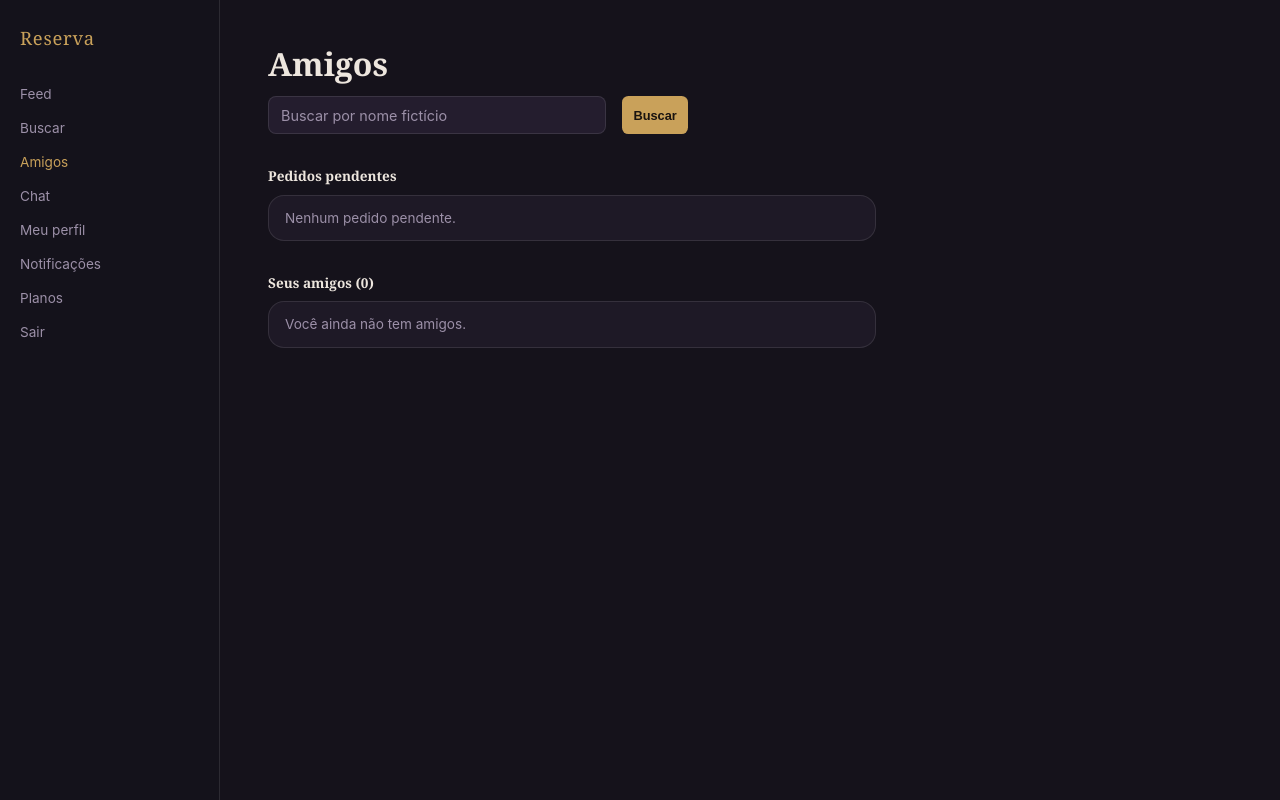
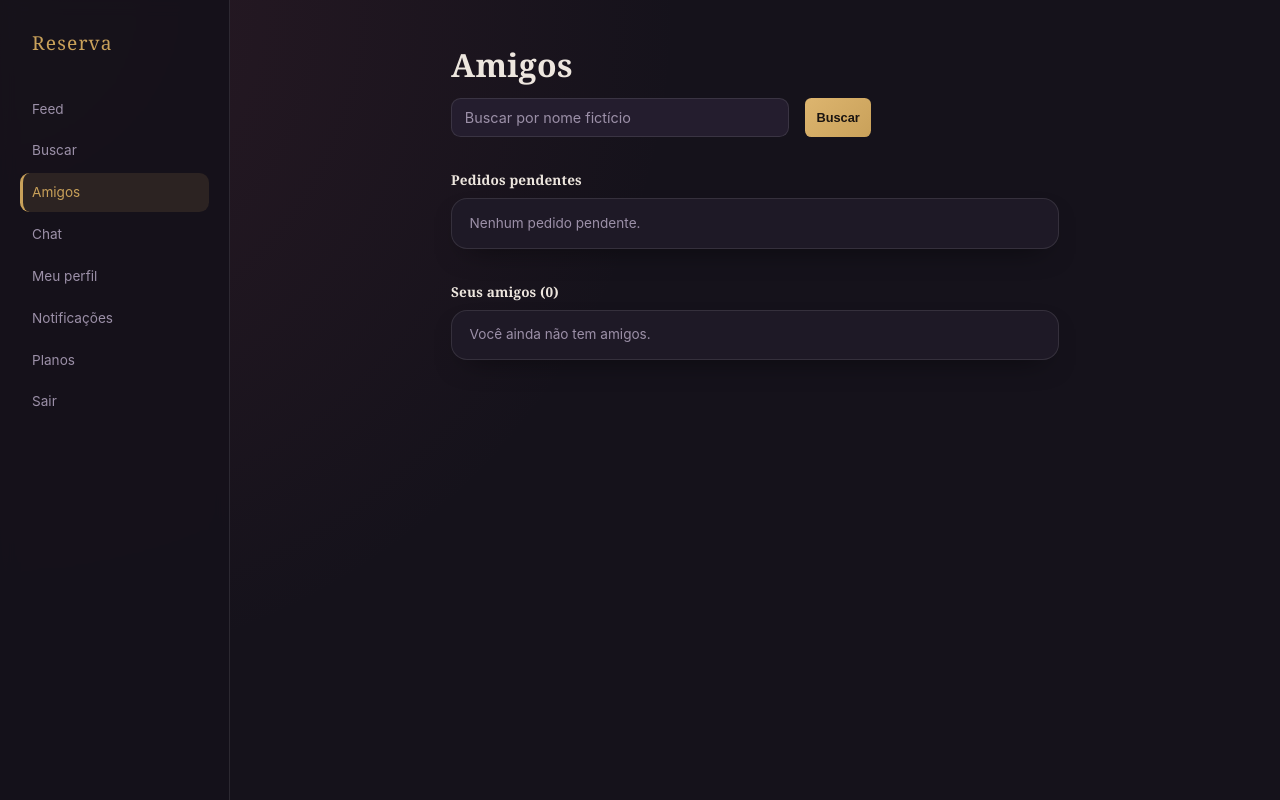
Before and after one commit to Ambar2307/venus, a PHP site: page /amigos.php in a window 1280 px wide. Run offline with PHP 8.4, Linux system fonts and the light colour scheme; the visitor is signed in with stand-in values (Sample User, id 1); data that the repository does not hold is empty.

Commit message:
Modernizar visual: feed centralizado, avatares com iniciais, cards com sombra
O feed ficava colado perto do menu lateral no desktop e os avatares
eram só um círculo em branco (sem foto nem iniciais), dando uma cara
amadora. Ajustes:

- Feed e demais páginas agora centralizam o conteúdo no espaço restante
  ao lado do menu (removida a âncora fixa de 2rem que grudava tudo à
  esquerda).
- Avatares mostram as iniciais do nome fictício (nova função
  app/helpers.php::initials()), em vez de um círculo vazio — aplicado
  no feed, no cabeçalho do perfil e no painel de moderação.
- Cards com sombra suave, foto do post em "sangria total" (edge-to-edge)
  dentro do card, com leve elevação ao passar o mouse no feed.
- Botões, campos de formulário, abas e links de amigos/busca com
  transições suaves de hover/foco em vez de mudança abrupta.
- Menu lateral com item ativo destacado por barra dourada + fundo sutil,
  em vez de só mudar a cor do texto.

Testado com Playwright (1280px e 390px) no feed, Meu perfil e Buscar —
zero erros de console JS.

Co-Authored-By: Claude Sonnet 5 <noreply@anthropic.com>
Claude-Session: https://claude.ai/code/session_01PhSvxXBQeRH8F4SuqFdUGb

```diff
--- a/admin/moderacao.php
+++ b/admin/moderacao.php
@@ -53,7 +53,7 @@ require __DIR__ . '/../templates/header.php';
   <?php foreach ($denuncias as $rep): ?>
     <article class="card" data-report-row="<?= e($rep['id']) ?>">
       <div class="photo-header">
-        <div class="avatar"></div>
+        <div class="avatar"><?= e(initials($rep['reported_name'])) ?></div>
         <div>
           <div class="text-sm" style="font-weight:600">Foto de <?= e($rep['reported_name']) ?></div>
           <div class="text-xs text-muted">
@@ -96,7 +96,7 @@ require __DIR__ . '/../templates/header.php';
   <?php foreach ($pendentes as $foto): ?>
     <article class="card" data-mod-photo="<?= e($foto['id']) ?>">
       <div class="photo-header">
-        <div class="avatar"></div>
+        <div class="avatar"><?= e(initials($foto['display_name'])) ?></div>
         <div>
           <div class="text-sm" style="font-weight:600"><?= e($foto['display_name']) ?></div>
           <div class="text-xs text-muted"><?= e(date('d/m/Y H:i', strtotime($foto['created_at']))) ?></div>
--- a/app/helpers.php
+++ b/app/helpers.php
@@ -202,6 +202,18 @@ function only_digits(string $value): string
     return preg_replace('/\D/', '', $value) ?? '';
 }
 
+/** Gera as iniciais (até 2 letras) de um nome, para o círculo de avatar. */
+function initials(string $name): string
+{
+    $parts = array_filter(preg_split('/\s+/', trim($name)) ?: []);
+    if (!$parts) {
+        return '?';
+    }
+    $first = mb_substr((string)reset($parts), 0, 1);
+    $last = count($parts) > 1 ? mb_substr((string)end($parts), 0, 1) : '';
+    return mb_strtoupper($first . $last);
+}
+
 /**
  * Valida o CPF pelo algoritmo oficial dos dois dígitos verificadores.
  * Recebe o CPF já só com dígitos (ver only_digits()).
--- a/assets/css/style.css
+++ b/assets/css/style.css
@@ -5,10 +5,12 @@
   --surface: #1e1926;
   --surface-2: #241d2e;
   --gold: #c9a15a;
+  --gold-bright: #ddb56f;
   --wine: #8a3f52;
   --text: #ede6de;
   --muted: #9c90a8;
   --border: rgba(255, 255, 255, 0.1);
+  --shadow: 0 12px 30px -16px rgba(0, 0, 0, .7);
 }
 
 * {
@@ -18,14 +20,17 @@
 body {
   margin: 0;
   background-color: var(--bg);
+  background-image: radial-gradient(circle at top left, rgba(138, 63, 82, .18), transparent 45%);
   color: var(--text);
   font-family: -apple-system, BlinkMacSystemFont, "Segoe UI", Helvetica, Arial, sans-serif;
-  line-height: 1.5;
+  line-height: 1.55;
+  -webkit-font-smoothing: antialiased;
 }
 
 h1, h2, h3, .font-serif {
   font-family: Georgia, "Times New Roman", serif;
   font-weight: 600;
+  letter-spacing: .01em;
   margin: 0 0 .5rem;
 }
 
@@ -53,7 +58,8 @@ a {
 
 .sidebar {
   border-bottom: 1px solid var(--border);
-  background: rgba(21, 18, 27, 0.9);
+  background: rgba(21, 18, 27, 0.92);
+  backdrop-filter: blur(8px);
   position: sticky;
   top: 0;
   z-index: 10;
@@ -66,8 +72,8 @@ a {
 
 .brand {
   font-family: Georgia, serif;
-  font-size: 1.15rem;
-  letter-spacing: .04em;
+  font-size: 1.2rem;
+  letter-spacing: .06em;
   color: var(--gold);
   text-decoration: none;
   flex-shrink: 0;
@@ -75,7 +81,7 @@ a {
 
 .nav-links {
   display: flex;
-  gap: 1rem;
+  gap: .25rem;
   font-size: .85rem;
   white-space: nowrap;
 }
@@ -83,11 +89,15 @@ a {
 .nav-links a {
   text-decoration: none;
   color: var(--muted);
+  padding: .5rem .75rem;
+  border-radius: .6rem;
+  transition: color .15s ease, background-color .15s ease;
 }
 
 .nav-links a.active,
 .nav-links a:hover {
   color: var(--gold);
+  background: rgba(201, 161, 90, .1);
 }
 
 .page {
@@ -103,29 +113,39 @@ a {
 
   .sidebar {
     flex-direction: column;
-    align-items: flex-start;
+    align-items: stretch;
     gap: 2rem;
-    width: 220px;
+    width: 230px;
     flex-shrink: 0;
     height: 100vh;
     border-bottom: none;
     border-right: 1px solid var(--border);
-    padding: 1.5rem 1.25rem;
+    padding: 1.75rem 1.25rem;
     overflow-x: visible;
+  }
+
+  .brand {
+    padding: 0 .75rem;
   }
 
   .nav-links {
     flex-direction: column;
-    gap: .85rem;
+    gap: .2rem;
     white-space: normal;
+  }
+
+  .nav-links a {
+    padding: .55rem .75rem .55rem calc(.75rem - 3px);
+    border-left: 3px solid transparent;
+  }
+
+  .nav-links a.active {
+    background: rgba(201, 161, 90, .12);
+    border-left-color: var(--gold);
   }
 
   .page {
     padding: 2.5rem 0 4rem;
-  }
-
-  .page .container {
-    margin: 0 0 0 2rem;
   }
 }
 
@@ -134,6 +154,16 @@ a {
   background: var(--surface);
   border-radius: 1rem;
   overflow: hidden;
+  box-shadow: var(--shadow);
+}
+
+.card.feed-card {
+  transition: transform .18s ease, border-color .18s ease;
+}
+
+.card.feed-card:hover {
+  transform: translateY(-2px);
+  border-color: rgba(201, 161, 90, .35);
 }
 
 .stack {
@@ -153,12 +183,21 @@ select.input,
 textarea.input {
   background: var(--surface-2);
   border: 1px solid var(--border);
-  border-radius: .5rem;
-  padding: .6rem .75rem;
+  border-radius: .6rem;
+  padding: .65rem .8rem;
   font-size: .9rem;
   color: var(--text);
   width: 100%;
   font-family: inherit;
+  transition: border-color .15s ease, box-shadow .15s ease;
+}
+
+.input:focus,
+select.input:focus,
+textarea.input:focus {
+  outline: none;
+  border-color: var(--gold);
+  box-shadow: 0 0 0 3px rgba(201, 161, 90, .15);
 }
 
 .input::placeholder {
@@ -171,17 +210,27 @@ textarea.input {
 }
 
 .btn {
-  background: var(--gold);
+  background: linear-gradient(135deg, var(--gold-bright), var(--gold));
   color: #1a1410;
   font-weight: 600;
   border: none;
-  border-radius: .5rem;
-  padding: .65rem 1rem;
+  border-radius: .6rem;
+  padding: .65rem 1.1rem;
   font-size: .9rem;
   cursor: pointer;
   text-align: center;
   text-decoration: none;
   display: inline-block;
+  transition: transform .12s ease, box-shadow .12s ease, opacity .12s ease;
+}
+
+.btn:hover:not(:disabled) {
+  box-shadow: 0 6px 18px -6px rgba(201, 161, 90, .5);
+  transform: translateY(-1px);
+}
+
+.btn:active:not(:disabled) {
+  transform: translateY(0);
 }
 
 .btn:disabled {
@@ -352,23 +431,42 @@ textarea.input {
   background: var(--surface);
   border: 1px solid var(--border);
   color: var(--muted);
-  border-radius: .5rem;
-  padding: .4rem .9rem;
+  border-radius: .6rem;
+  padding: .45rem .95rem;
   font-size: .82rem;
   cursor: pointer;
+  transition: color .15s ease, border-color .15s ease, background-color .15s ease;
+}
+
+.tab-btn:hover {
+  color: var(--gold);
 }
 
 .tab-btn.active {
   color: var(--gold);
   border-color: var(--gold);
+  background: rgba(201, 161, 90, .1);
 }
 
 .friend-row {
   display: flex;
   align-items: center;
   justify-content: space-between;
-  padding: .75rem 1rem;
+  padding: .85rem 1.1rem;
   border-bottom: 1px solid var(--border);
+  transition: background-color .15s ease;
+}
+
+.friend-row:hover {
+  background: rgba(255, 255, 255, .02);
+}
+
+.friend-row a {
+  text-decoration: none;
+}
+
+.friend-row a:hover {
+  color: var(--gold);
 }
 
 .friend-row:last-child {
--- a/index.php
+++ b/index.php
@@ -27,10 +27,10 @@ require __DIR__ . '/templates/header.php';
 <div class="stack">
   <?php foreach ($fotos as $foto): ?>
     <?php $tipo = PROFILE_TYPE_LABEL[$foto['type']] ?? ''; ?>
-    <article class="card" data-photo-id="<?= e($foto['id']) ?>">
+    <article class="card feed-card" data-photo-id="<?= e($foto['id']) ?>">
       <div class="photo-header">
         <a href="/perfil.php?id=<?= e($foto['user_id']) ?>" style="display:contents">
-          <div class="avatar"></div>
+          <div class="avatar"><?= e(initials($foto['display_name'])) ?></div>
           <div>
             <div class="text-sm" style="font-weight:600"><?= e($foto['display_name']) ?></div>
             <div class="text-xs text-muted"><?= e($tipo) ?></div>
--- a/perfil.php
+++ b/perfil.php
@@ -91,7 +91,7 @@ require __DIR__ . '/templates/header.php';
 
 <div class="card" style="padding:1.5rem;margin-bottom:1.5rem">
   <div style="display:flex;gap:1rem;align-items:flex-start">
-    <div class="avatar" style="width:4rem;height:4rem"></div>
+    <div class="avatar" style="width:4rem;height:4rem;font-size:1.4rem"><?= e(initials($profile['display_name'])) ?></div>
     <div style="flex:1">
       <h1 class="font-serif" style="margin-bottom:.25rem"><?= e($profile['display_name']) ?></h1>
       <div class="text-sm text-muted"><?= e($tipo) ?> · Interesse: <?= e($profile['interest'] ?: '—') ?></div>
@@ -159,7 +159,7 @@ require __DIR__ . '/templates/header.php';
 
     <div class="stack">
       <?php foreach ($minhasFotos as $foto): ?>
-        <article class="card" data-my-photo="<?= e($foto['id']) ?>">
+        <article class="card feed-card" data-my-photo="<?= e($foto['id']) ?>">
           <div class="photo-media" style="margin-top:1rem">
             <img src="/photo.php?id=<?= e($foto['id']) ?>" alt="">
           </div>
```
Also changed, not shown: other parts of assets/css/style.css (+36 -6 lines).
